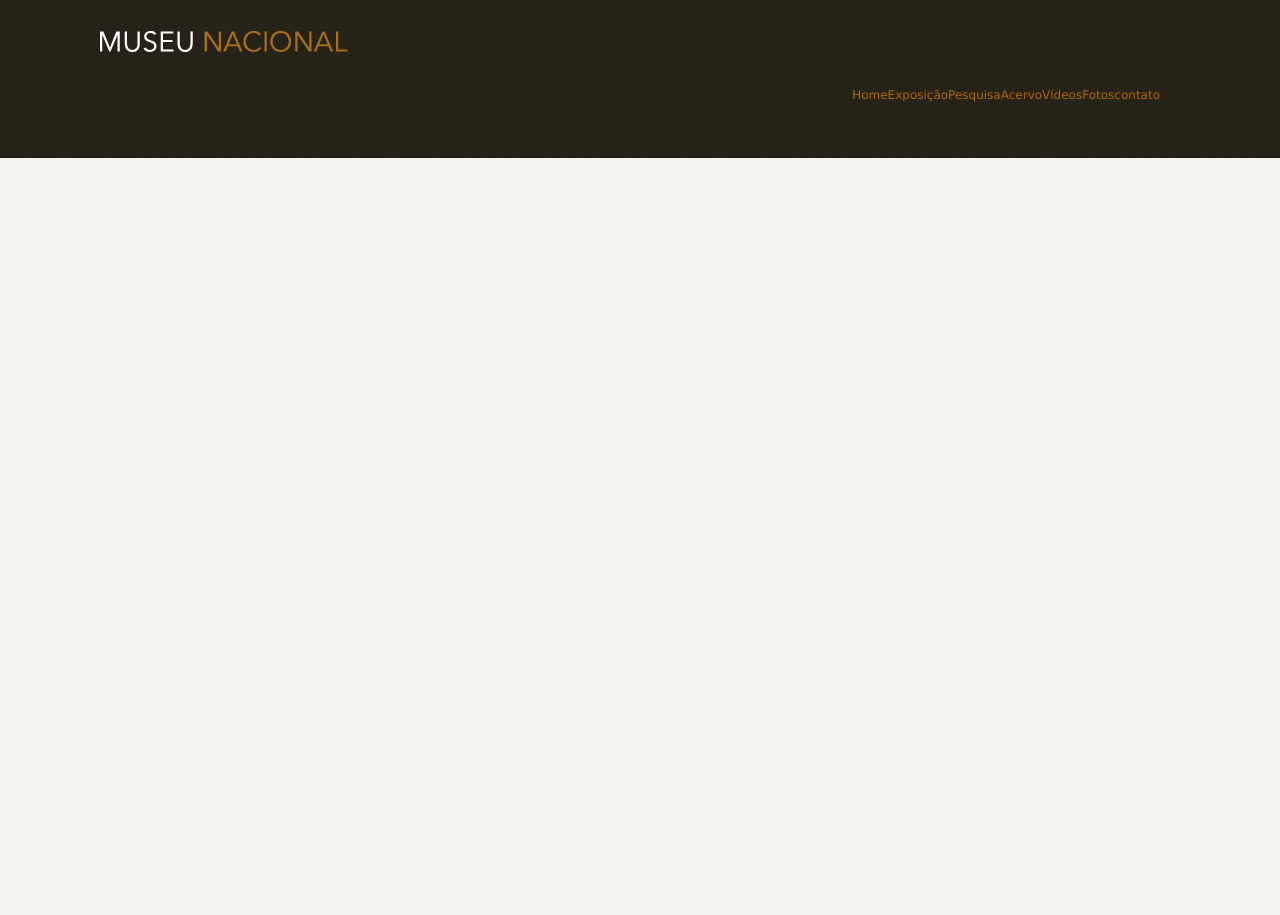
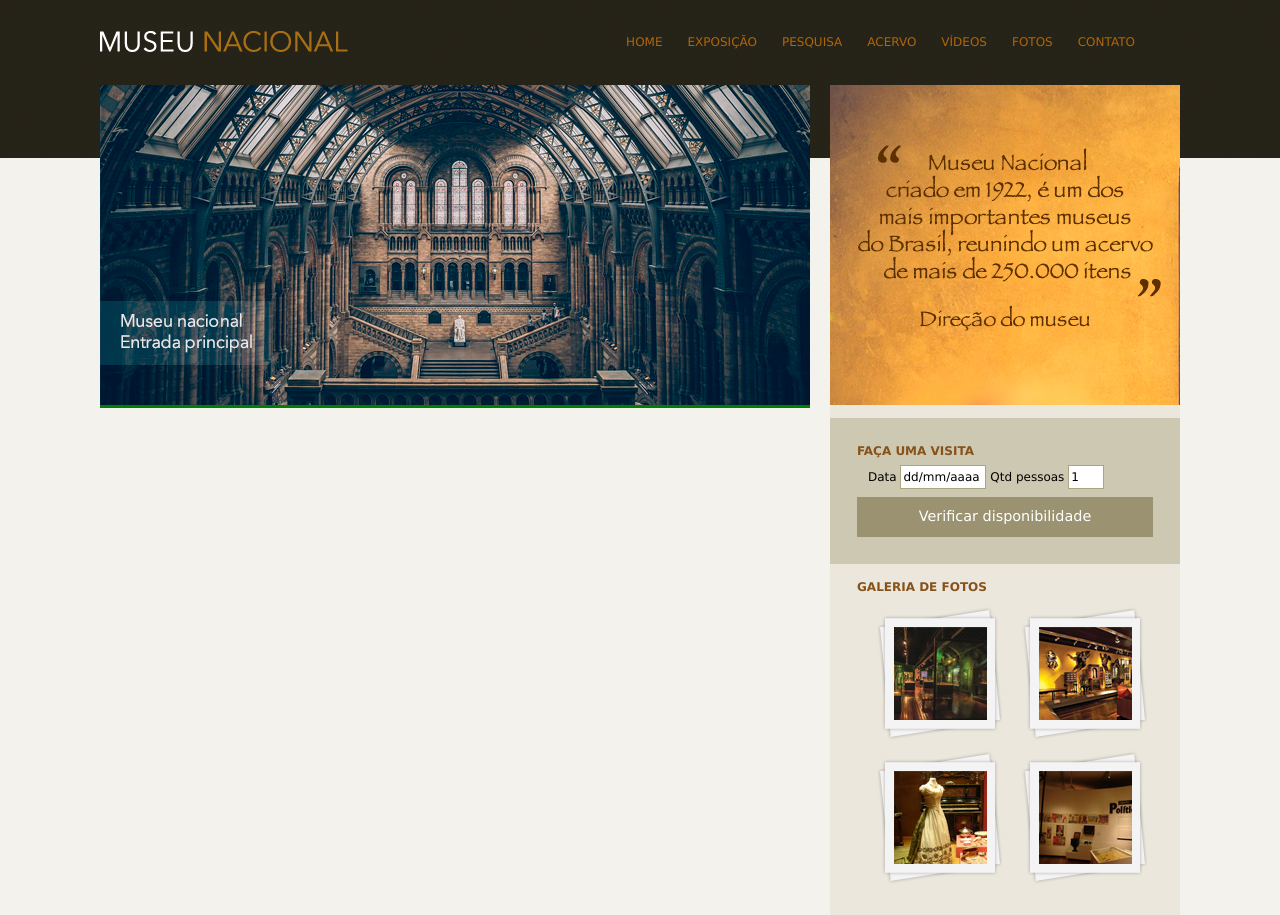
Before and after one commit to EduardoMartelo/projeto6-museu-nacional, a plain HTML site: page index.html in a window 1280 px wide. Before the commit the page ends 800 px from the top, so only its background shows below. Drawn offline with Linux system fonts and the light colour scheme.

Commit message:
barra lateral

```diff
--- a/css/style.css
+++ b/css/style.css
@@ -17,6 +17,10 @@ a:visited {
 
 a:hover {
     color: #227115;
+}
+
+#logo h1 {
+    float: left;
 }
 
 #logo a {
@@ -41,3 +45,87 @@ nav ul {
 nav ul li {
     float: left;
 }
+
+nav ul li a:link {
+    display: block;
+    margin-right: 25px;
+    padding-bottom: 3px;
+    text-transform: uppercase;
+}
+
+nav ul li a:hover {
+    border-bottom: 1px solid #135858;
+}
+
+/* Princial */
+
+#conteudo {
+    width: 710px;
+    float: left;
+    background: green;
+}
+
+aside {
+    width: 350px;
+    float: right;
+    background: #ebe7dd;
+    padding-bottom: 30px;
+}
+
+section#visita {
+    background: #cdc8b1;
+    padding: 10px 27px 27px 27px;
+    margin-top: 10px;
+}
+
+section#galeria {
+    padding: 0 27px 0 27px;
+}
+
+section#galeria a {
+    display: block;
+    background: url(../image/fundo-foto.png) no-repeat;
+    float: left;
+    padding: 17px 15px 18px 15px;
+    margin: 10px 0 0 20px;
+}
+
+section#galeria img {
+    margin-left: 2px;
+    margin-top: 3px;
+}
+
+h4 {
+    color: #86521a;
+    text-transform: uppercase;
+    padding-bottom: 3px;
+    margin-bottom: 0;
+}
+
+input {
+    height: 20px;
+    width: 80px;
+    background: white;
+    border: none;
+    font-size: 1em;
+}
+
+input.campo {
+    border: 1px solid #ada484;
+}
+
+input.botao {
+    background: #9b9271;
+    color: white;
+    width: 100%;
+    height: 40px;
+    font-size: 1.2em;
+}
+
+fieldset {
+    border: none;
+}
+
+legend {
+    display: none;
+}
--- a/index.html
+++ b/index.html
@@ -39,6 +39,64 @@
 
         </header>
 
+
+        <!-- Início principal -->
+        <div id="principal">
+            <div id="conteudo">
+                <section id="capa">
+                    <img src="image/museu.png">
+                </section>
+            </div>
+
+            <!-- tag recomendada para barra lateral -->
+            <!-- Início barra lateral -->
+            <aside>
+                <section id="depoimento">
+                    <img src="image/depoimento.png">
+                </section>
+
+                <!-- Início visita -->
+                <section id="visita">
+                    <h4>Faça uma visita</h4>
+                    <form>
+                        <fieldset>
+                            <legend>Selecione uma data</legend>
+
+                            <label for="data">Data</label>
+                            <input class="campo" type="text" id="data" value="dd/mm/aaaa">
+
+                            <label for="qtd">Qtd pessoas</label>
+                            <input class="campo" style="width: 30px;" type="text" id="qtd" value="1">
+
+                        </fieldset>
+                        <input class="botao" type="submit" value="Verificar disponibilidade">
+                    </form>
+                </section>
+                <!-- Fim visita -->
+
+                <section id="galeria">
+                    <h4>Galeria de fotos</h4>
+                    <a href="">
+                        <img src="image/imagem1.jpg" height="93px" width="93px" alt="imagem1">
+                    </a>
+
+                    <a href="">
+                        <img src="image/imagem2.jpg" height="93px" width="93px" alt="imagem2">
+                    </a>
+
+                    <a href="">
+                        <img src="image/imagem3.jpg" height="93px" width="93px" alt="imagem3">
+                    </a>
+
+                    <a href="">
+                        <img src="image/imagem4.jpg" height="93px" width="93px" alt="imagem4">
+                    </a>
+                </section>
+            </aside>
+            <!-- Fim barra lateral -->
+        </div>
+        <!-- Fim principal -->
+
     </div>
     <!-- Fim Container -->
 
```
